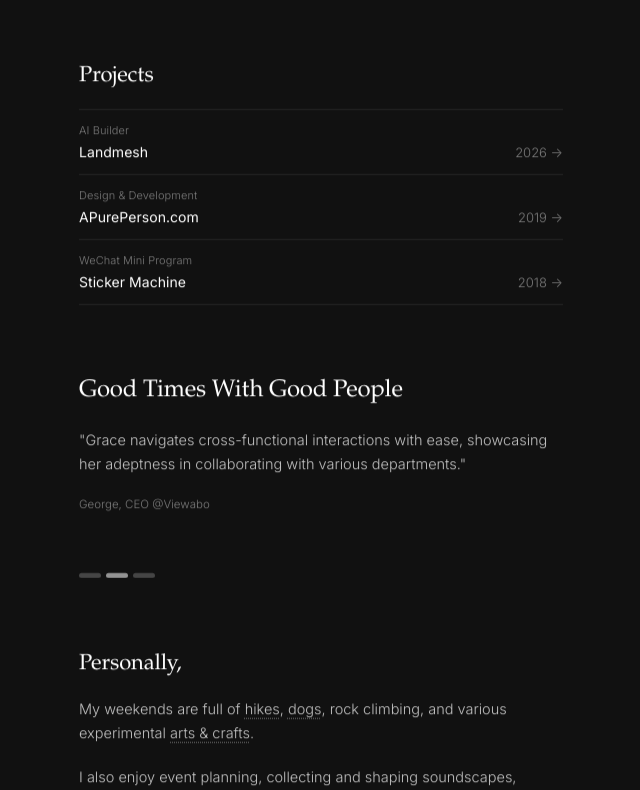
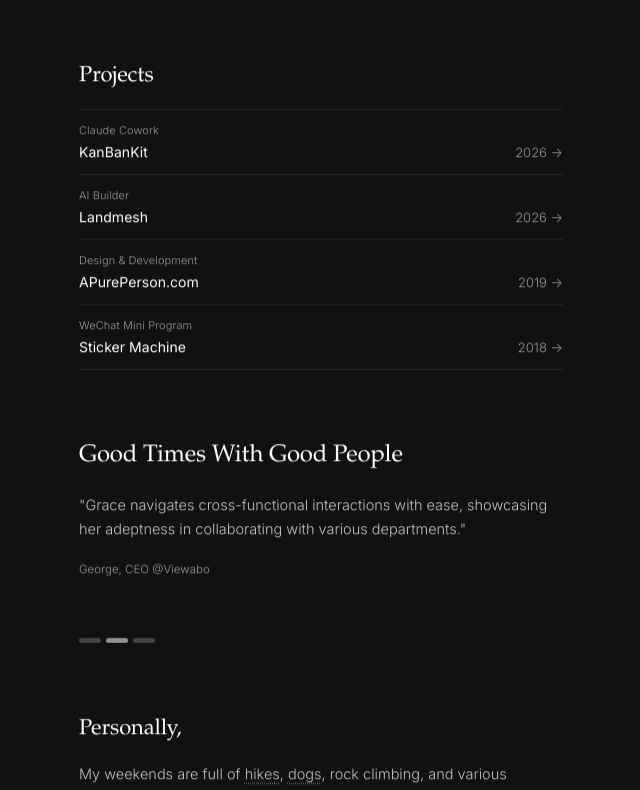
Before and after one commit to yaycake/gyang2026, a React (Vite) app: page / in a window 1280 px wide. Shown: the part 920-1710 px from the top of the page, without its empty margins (319-959 px from the left). Built offline with nearby package versions, Linux system fonts and the light colour scheme.

Commit message:
added kanbankit and corrected landmesh copy

```diff
--- a/src/index.css
+++ b/src/index.css
@@ -7,7 +7,7 @@
 :root {
   --bg: #111111;
   --text: #ffffff;
-  --text-muted: rgba(255, 255, 255, 0.45);
+  --text-muted: rgba(255, 255, 255, 0.58);
   --text-secondary: rgba(255, 255, 255, 0.75);
   --link-color: #5b6ef5;
   --border: rgba(255, 255, 255, 0.1);
--- a/src/pages/Home.jsx
+++ b/src/pages/Home.jsx
@@ -60,7 +60,8 @@
 ]
 
 const projects = [
-  { role: 'AI Builder',           name: 'Landmesh',        year: '2026', roleColor: '#7272F5', url: 'https://read-jog-40919901.figma.site', description: 'Innovation at scale: AI powered IP workflows for law firms and in-house R&D + counsel.' },
+  { role: 'Claude Cowork',        name: 'KanBanKit',       year: '2026', roleColor: '#7272F5', url: 'https://github.com/yaycake/kanbankit/tree/main', description: 'A free and simple project tracker built for convenient natural language inputs.' },
+  { role: 'AI Builder',           name: 'Landmesh',        year: '2026', roleColor: '#7272F5', url: 'https://read-jog-40919901.figma.site', description: 'a Figma Makethon particle project to landscape your inner world' },
   { role: 'Design & Development', name: 'APurePerson.com', year: '2019', roleColor: '#7272F5', url: 'https://apureperson.com/',               description: 'Digital listening room for collaborations with Taiwan new wave pop artist Lim Giong.' },
   { role: 'WeChat Mini Program',  name: 'Sticker Machine', year: '2018', roleColor: '#7272F5', url: 'https://www.youtube.com/watch?v=LnJNU5GrPpQ&pp=ygUVc3RpY2tlcm1hY2hpbmUgd2VjaGF0', description: 'WeChat Mini Program which gained up to 10,000 unique users.' },
 ]
```
